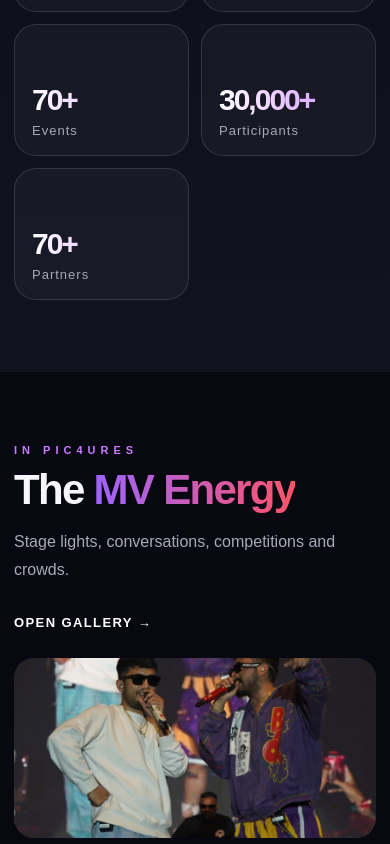
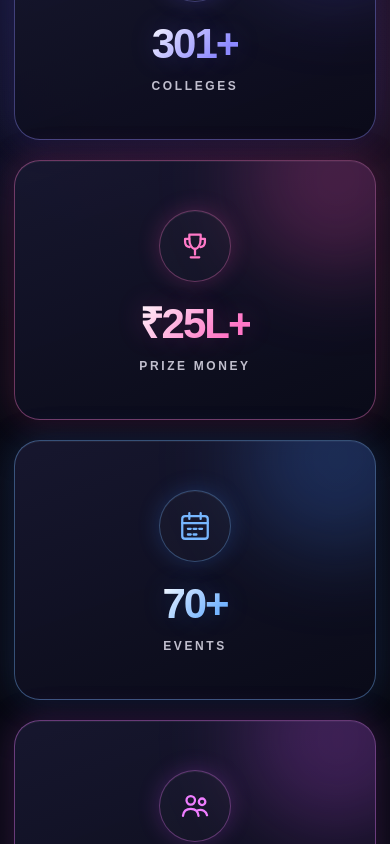
Before and after one commit to sanskarmakhija13/mv, a Next.js app: page / in a window 390 px wide. Shown: the part 3300-4144 px from the top of the page. Built offline with nearby package versions, Linux system fonts and the light colour scheme.

Commit message:
Redesign Manfest-Varchasva stats section

```diff
--- a/components/HomeSections.tsx
+++ b/components/HomeSections.tsx
@@ -199,8 +199,21 @@ function VideoCard({ id, title }: { id: string; title: string }) {
 }
 
 export function Highlights() {
+  const accents = [
+    { color: "#8f8cff", glow: "rgba(111, 94, 255, 0.22)" },
+    { color: "#ff79c8", glow: "rgba(255, 78, 181, 0.22)" },
+    { color: "#77b7ff", glow: "rgba(65, 136, 255, 0.22)" },
+    { color: "#ef7dff", glow: "rgba(216, 84, 255, 0.22)" },
+  ];
+
   return (
-    <section className="section stats-section">
+    <section
+      className="section stats-section"
+      style={{
+        background:
+          "radial-gradient(circle at 12% 18%, rgba(83,94,255,.14), transparent 26%), radial-gradient(circle at 84% 22%, rgba(244,82,186,.13), transparent 27%), linear-gradient(180deg, #0b0c18, #080911)",
+      }}
+    >
       <div className="page-shell">
         <SectionTitle
           eyebrow="BY THE NUMBERS"
@@ -209,13 +222,130 @@ export function Highlights() {
           align="center"
         />
 
-        <div className="stats-grid">
-          {stats.map((item) => (
-            <div className="stat-card" key={item.label}>
-              <strong>{item.value}</strong>
-              <span>{item.label}</span>
-            </div>
-          ))}
+        <div
+          className="stats-grid"
+          style={{
+            display: "grid",
+            gridTemplateColumns: "repeat(auto-fit, minmax(220px, 1fr))",
+            gap: 20,
+            marginTop: 10,
+          }}
+        >
+          {stats.map((item, index) => {
+            const accent = accents[index % accents.length];
+            return (
+              <div
+                className="stat-card"
+                key={item.label}
+                style={{
+                  position: "relative",
+                  minHeight: 260,
+                  padding: "28px 22px 26px",
+                  borderRadius: 26,
+                  border: `1px solid ${accent.color}66`,
+                  background:
+                    "linear-gradient(160deg, rgba(24,24,48,.94), rgba(10,11,25,.97))",
+                  boxShadow: `inset 0 1px 0 rgba(255,255,255,.05), 0 18px 50px rgba(0,0,0,.30), 0 0 34px ${accent.glow}`,
+                  overflow: "hidden",
+                  display: "flex",
+                  flexDirection: "column",
+                  justifyContent: "center",
+                  alignItems: "center",
+                  textAlign: "center",
+                }}
+              >
+                <div
+                  aria-hidden="true"
+                  style={{
+                    position: "absolute",
+                    width: 190,
+                    height: 190,
+                    borderRadius: "50%",
+                    background: accent.glow,
+                    filter: "blur(42px)",
+                    top: -78,
+                    right: -58,
+                  }}
+                />
+
+                <div
+                  aria-hidden="true"
+                  style={{
+                    width: 72,
+                    height: 72,
+                    borderRadius: "50%",
+                    display: "grid",
+                    placeItems: "center",
+                    marginBottom: 21,
+                    border: `1px solid ${accent.color}55`,
+                    background: "rgba(255,255,255,.025)",
+                    boxShadow: `0 0 22px ${accent.glow}, inset 0 1px 0 rgba(255,255,255,.05)`,
+                    color: accent.color,
+                    position: "relative",
+                    zIndex: 1,
+                  }}
+                >
+                  {index === 0 && (
+                    <svg width="34" height="34" viewBox="0 0 24 24" fill="none" stroke="currentColor" strokeWidth="1.6" strokeLinecap="round" strokeLinejoin="round">
+                      <path d="m3 9 9-5 9 5-9 5-9-5Z" />
+                      <path d="M7 12v4l5 3 5-3v-4" />
+                    </svg>
+                  )}
+                  {index === 1 && (
+                    <svg width="34" height="34" viewBox="0 0 24 24" fill="none" stroke="currentColor" strokeWidth="1.6" strokeLinecap="round" strokeLinejoin="round">
+                      <path d="M8 4h8v3c0 4-1.8 7-4 7s-4-3-4-7V4Z" />
+                      <path d="M8 7H5v2c0 2 1.3 3.5 3.2 3.8M16 7h3v2c0 2-1.3 3.5-3.2 3.8M12 14v4M9 20h6" />
+                    </svg>
+                  )}
+                  {index === 2 && (
+                    <svg width="34" height="34" viewBox="0 0 24 24" fill="none" stroke="currentColor" strokeWidth="1.6" strokeLinecap="round" strokeLinejoin="round">
+                      <rect x="3" y="5" width="18" height="16" rx="2" />
+                      <path d="M8 3v4M16 3v4M3 10h18M7 14h2M11 14h2M15 14h2M7 18h2M11 18h2" />
+                    </svg>
+                  )}
+                  {index === 3 && (
+                    <svg width="34" height="34" viewBox="0 0 24 24" fill="none" stroke="currentColor" strokeWidth="1.6" strokeLinecap="round" strokeLinejoin="round">
+                      <circle cx="9" cy="8" r="3" />
+                      <circle cx="17" cy="9" r="2.3" />
+                      <path d="M3.5 19c.3-3.2 2.2-5 5.5-5s5.2 1.8 5.5 5M14 15c3.2-.8 5.8.5 6.5 3.5" />
+                    </svg>
+                  )}
+                </div>
+
+                <strong
+                  style={{
+                    display: "block",
+                    fontSize: "clamp(42px, 4.4vw, 62px)",
+                    lineHeight: 1,
+                    letterSpacing: "-2px",
+                    background: `linear-gradient(135deg, #fff 0%, ${accent.color} 78%)`,
+                    WebkitBackgroundClip: "text",
+                    color: "transparent",
+                    textShadow: `0 0 28px ${accent.glow}`,
+                    position: "relative",
+                    zIndex: 1,
+                  }}
+                >
+                  {item.value}
+                </strong>
+
+                <span
+                  style={{
+                    marginTop: 14,
+                    color: "rgba(244,241,255,.78)",
+                    fontSize: 12,
+                    fontWeight: 800,
+                    letterSpacing: "2.6px",
+                    textTransform: "uppercase",
+                    position: "relative",
+                    zIndex: 1,
+                  }}
+                >
+                  {item.label}
+                </span>
+              </div>
+            );
+          })}
         </div>
       </div>
     </section>
@@ -277,7 +407,7 @@ export function GalleryPreview() {
             <div className={`gallery-tile tile-${(index % 3) + 1}`} key={`${item.src}-${index}`}>
               <Image src={item.src} alt={item.alt} fill sizes="33vw" />
             </div>
-         ))}
+          ))}
         </div>
       </div>
     </section>
```
